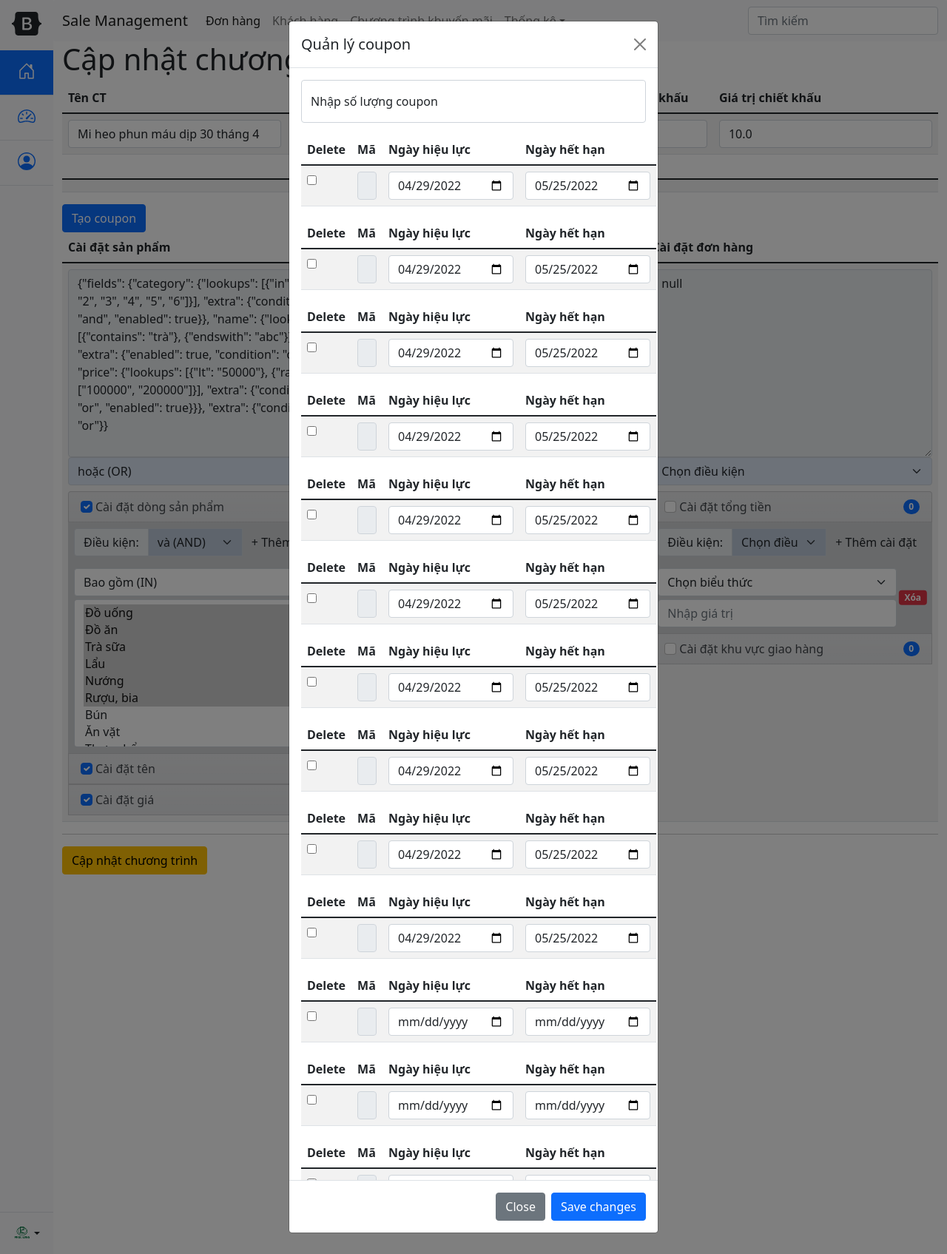
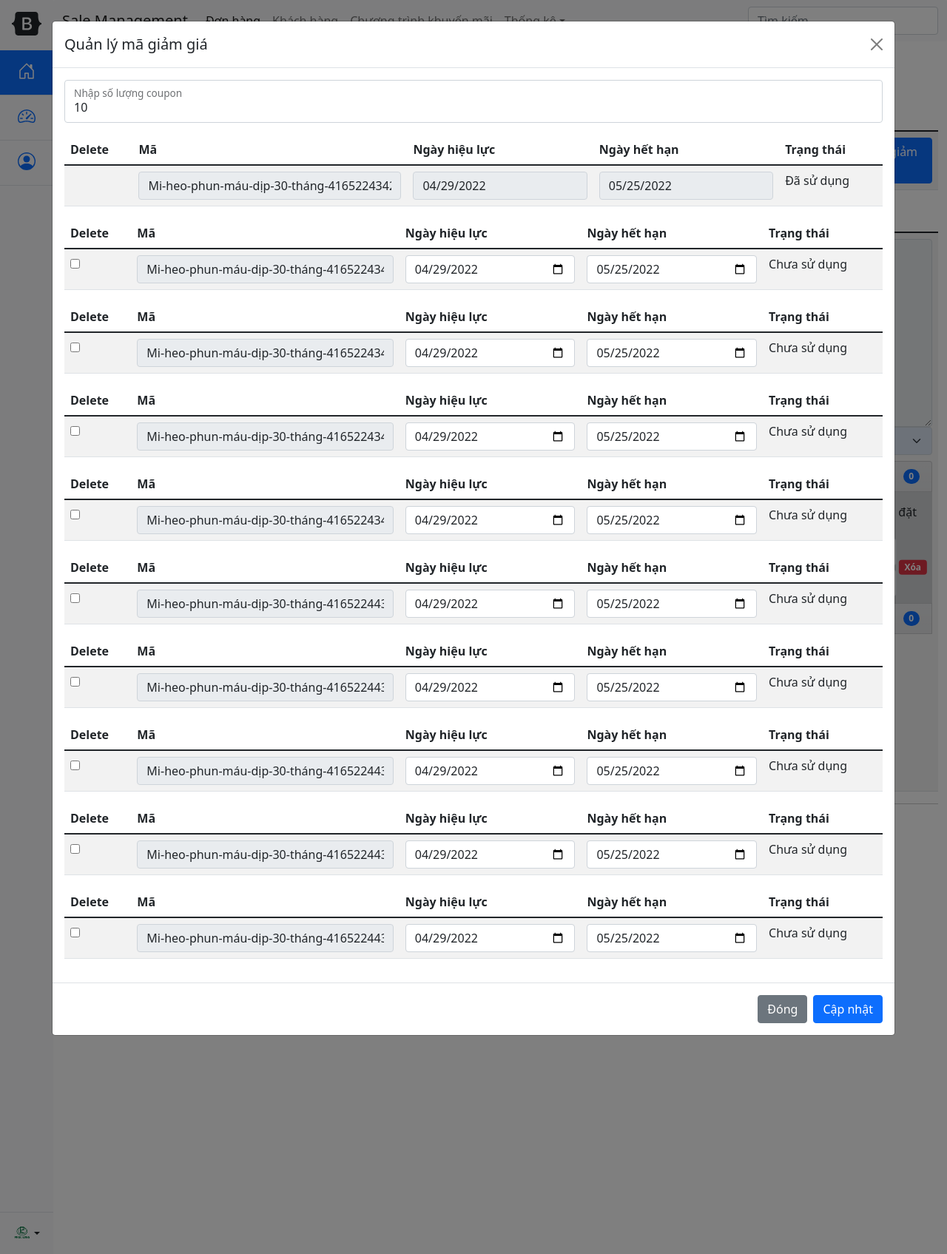
Before and after one commit to phamngoclinh/sampledjangoproject, a Django app: page /sale/sua-chuong-trinh/1 in a window 1280 px wide, after a click on "Quản lý mã giảm giá". Shown: the whole page at 74% size. Run offline with Django 4.2, Linux system fonts and the light colour scheme; data comes from the database, SQL or seed files in the repository; both versions use the stored data as it was after the commit; lists and menus that the app fills with data are empty; some libraries are stand-ins or nearby versions.

Commit message:
Update coupon modal

```diff
--- a/minhquan/sale/forms.py
+++ b/minhquan/sale/forms.py
@@ -157,6 +157,7 @@ class CouponModelForm(forms.ModelForm):
       'expired_date': 'Ngày hết hạn',
     }
     widgets = {
+      'order': forms.HiddenInput(),
       'start_date': forms.widgets.DateInput(attrs={'type': 'date'}),
       'expired_date': forms.widgets.DateInput(attrs={'type': 'date'}),
     }
@@ -166,7 +167,7 @@ CouponInlineFormSet = inlineformset_factory(
   Coupon,
   form=CouponModelForm,
   fields='__all__',
-  extra=3,
+  extra=0,
   can_delete=True,
   can_order=False,
 )
--- a/minhquan/sale/static/sale/js/couponprogram-form.js
+++ b/minhquan/sale/static/sale/js/couponprogram-form.js
@@ -92,6 +92,17 @@ $(function () {
 
   $('#total-coupon').on('change', function () {
     const totalFormsets = $(this).val()
-    addFormSet({ formsetSelector: '.formset', total: parseInt(totalFormsets) })
+    const code = $('#id_name').val().replaceAll(/\s/g,'-')
+    const start_date = new Date($('#id_start_date').val()).toISOString().substring(0,10)
+    const expired_date = new Date($('#id_expired_date').val()).toISOString().substring(0,10)
+    addFormSet({
+      formsetSelector: '.formset',
+      total: parseInt(totalFormsets),
+      initials: {
+        code: function () { return code + Date.now() },
+        start_date: start_date,
+        expired_date: expired_date
+      }
+    })
   })
 })
--- a/minhquan/sale/templates/sale/couponprogram/couponprogram-form.html
+++ b/minhquan/sale/templates/sale/couponprogram/couponprogram-form.html
@@ -11,6 +11,7 @@
                 <th>{{ couponprogram_form.expired_date.label }}</th>
                 <th>{{ couponprogram_form.discount_type.label }}</th>
                 <th>{{ couponprogram_form.discount.label }}</th>
+                <th></th>
             </tr>
         </thead>
         <tbody>
@@ -20,10 +21,15 @@
                 <td>{{ couponprogram_form.expired_date|add_class:'form-control' }}</td>
                 <td>{{ couponprogram_form.discount_type|add_class:'form-control' }}</td>
                 <td>{{ couponprogram_form.discount|add_class:'form-control' }}</td>
+                <td>
+                    <button type="button" class="btn btn-primary" data-bs-toggle="modal" data-bs-target="#couponForm">
+                        Quản lý mã giảm giá
+                    </button>
+                </td>
             </tr>
         </tbody>
     </table>
-    <table class="table table-striped">
+    {% comment %} <table class="table table-striped">
         <thead>
             <tr>
                 <th>{{ couponprogram_form.products.label }}</th>
@@ -34,21 +40,19 @@
                 <td>{{ couponprogram_form.products|add_class:'form-control' }}</td>
             </tr>
         </tbody>
-    </table>
-
-    <button type="button" class="btn btn-primary" data-bs-toggle="modal" data-bs-target="#couponForm">Tạo coupon</button>
+    </table> {% endcomment %}
 
     <!-- Modal -->
     <div class="modal fade" id="couponForm" tabindex="-1" aria-labelledby="couponFormLabel" aria-hidden="true">
-        <div class="modal-dialog modal-dialog-scrollable">
+        <div class="modal-dialog modal-xl modal-dialog-scrollable">
             <div class="modal-content">
                 <div class="modal-header">
-                    <h5 class="modal-title" id="couponFormLabel">Quản lý coupon</h5>
+                    <h5 class="modal-title" id="couponFormLabel">Quản lý mã giảm giá</h5>
                     <button type="button" class="btn-close" data-bs-dismiss="modal" aria-label="Close"></button>
                 </div>
                 <div class="modal-body">
                     <div class="form-floating mb-3">
-                        <input type="number" name="total-coupon" class="form-control" id="total-coupon" placeholder="Nhập số lượng coupon">
+                        <input type="number" name="total-coupon" class="form-control" id="total-coupon" placeholder="Nhập số lượng coupon" value="{{ inlines.total_form_count }}">
                         <label for="total-coupon">Nhập số lượng coupon</label>
                     </div>
                     <div class="formset">
@@ -64,8 +68,8 @@
                     </div>
                 </div>
                 <div class="modal-footer">
-                    <button type="button" class="btn btn-secondary" data-bs-dismiss="modal">Close</button>
-                    <button type="button" class="btn btn-primary">Save changes</button>
+                    <button type="button" class="btn btn-secondary" data-bs-dismiss="modal">Đóng</button>
+                    <button type="submit" class="btn btn-primary">Cập nhật</button>
                 </div>
             </div>
         </div>
--- a/minhquan/sale/templates/sale/couponprogram/inline-coupon-form.html
+++ b/minhquan/sale/templates/sale/couponprogram/inline-coupon-form.html
@@ -2,6 +2,7 @@
 <div class="coupon-form d-flex">
   {{ form.non_field_errors }}
   {{ form.id }}
+  {{ form.order }}
   <table class="table table-striped">
     <thead>
       <tr>
@@ -9,15 +10,27 @@
         <th>{{ form.code.label }}</th>
         <th>{{ form.start_date.label }}</th>
         <th>{{ form.expired_date.label }}</th>
+        <th>Trạng thái</th>
       </tr>
     </thead>
     <tbody>
-      <tr>
-        <td>{{ form.DELETE }}</td>
-        <th>{{ form.code|add_class:'form-control' }}</th>
-        <th>{{ form.start_date|add_class:'form-control' }}</th>
-        <th>{{ form.expired_date|add_class:'form-control' }}</th>
-      </tr>
+      {% if not form.order.value %}
+        <tr>
+          <td>{{ form.DELETE }}</td>
+          <td>{{ form.code|add_class:'form-control' }}</td>
+          <td>{{ form.start_date|add_class:'form-control' }}</td>
+          <td>{{ form.expired_date|add_class:'form-control' }}</td>
+          <td>Chưa sử dụng</td>
+        </tr>
+      {% else %}
+        <tr>
+          <td></td>
+          <td>{{ form.code|add_class:'form-control'|attr:'readonly:true' }}</td>
+          <td>{{ form.start_date|add_class:'form-control'|attr:'readonly:true' }}</td>
+          <td>{{ form.expired_date|add_class:'form-control'|attr:'readonly:true' }}</td>
+          <td>Đã sử dụng</td>
+        </tr>
+      {% endif %}
     </tbody>
   </table>
 </div>
--- a/minhquan/sale/views.py
+++ b/minhquan/sale/views.py
@@ -145,7 +145,11 @@ class CouponProgramUpdateView(UpdateView):
     return reverse_lazy('edit_couponprogram', kwargs={'pk': self.object.id})
 
   def form_valid(self, form):
+    ctx = self.get_context_data()
+    inlines = ctx['inlines']
     if form.is_valid():
+      if inlines.is_valid():
+        inlines.save()
       new_couponprogram = form.save(commit=False)
       json_q = services.make_rule_json_as_queryable(form.cleaned_data['rule_product'])
       new_couponprogram.products.set(services.filter_model_by_q(json_q, Product))
--- a/minhquan/static/js/forms/formsets.js
+++ b/minhquan/static/js/forms/formsets.js
@@ -5,7 +5,8 @@ const addFormSet = function ({
   formsetSelector = '.formset',
   formsetEmptySelector = '.formset-empty',
   formsetInlinesSelector = '.formset-inlines',
-  total = 1
+  total = 1,
+  initials = {}
 }) {
   $formset = formsetElement || $(formsetSelector)
   $formsetEmpty = formsetEmptyElement || $formset.find(formsetEmptySelector)
@@ -13,7 +14,6 @@ const addFormSet = function ({
 
   const $totalForms = $formset.find('[name$=TOTAL_FORMS]')
   const totalForms = parseInt($totalForms.val())
-  console.log('totalForms', $totalForms, totalForms)
 
   if (total >= totalForms) {
     const subTotal = total - totalForms
@@ -36,6 +36,19 @@ const addFormSet = function ({
 
       $newForm.html($newForm.html().replace(match, replace))
 
+      keys = Object.keys(initials)
+      if (keys.length) {
+        keys.forEach(function (key) {
+          const $formInput = $newForm.find(`[id^=id][id$=${key}]`)
+          let value = initials[key]
+          if (typeof value === 'function') {
+            value = value()
+          }
+          $formInput.val(value)
+          console.log('key,value,input', key,value,$formInput)
+        })
+      }
+
       $totalForms.val(newTotalForms + 1)
       $formsetInlines.append($newForm)
     }
```
Also changed, not shown: minhquan/db.sqlite3.
